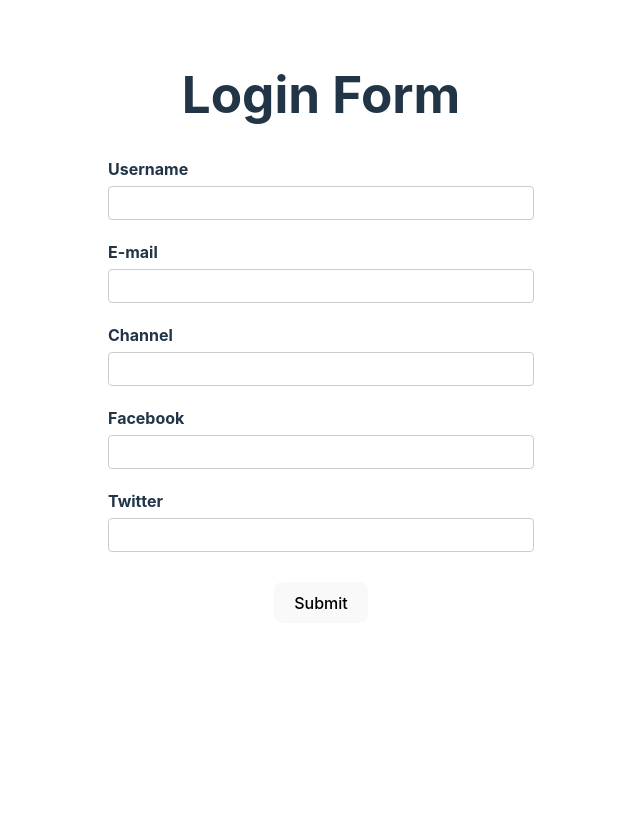
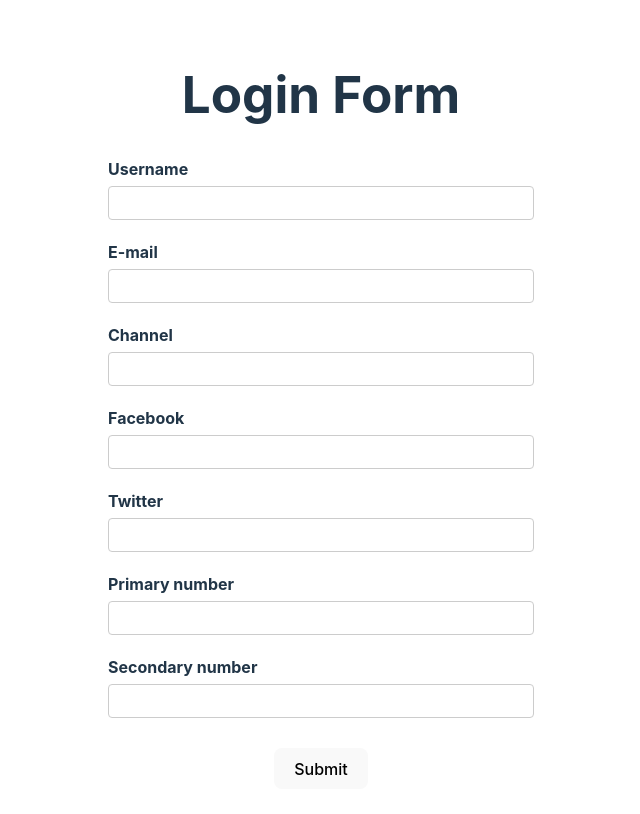
Before and after one commit to chaudhuree/react-hook-form-notes, a React (Vite) app: page / in a window 1280 px wide. Shown: the top 814 px of the page, without its empty margins (319-959 px from the left). Built offline with nearby package versions, Linux system fonts and the light colour scheme.

Commit message:
7️⃣ work with array type form value

```diff
--- a/src/components/LoginForm.tsx
+++ b/src/components/LoginForm.tsx
@@ -11,6 +11,7 @@ function LoginForm() {
         facebook: "",
         twitter: "",
       },
+      phone: ["", ""],
     },
   });
   const { errors } = formState;
@@ -23,6 +24,7 @@ function LoginForm() {
       facebook: string;
       twitter: string;
     };
+    phone: string[];
   };
 
   const onSubmit = (data: FormValues) => {
@@ -92,6 +94,14 @@ function LoginForm() {
           <label htmlFor="twitter">Twitter</label>
           <input type="text" id="twitter" {...register("social.twitter")} />
         </div>
+        <div className="form-control">
+          <label htmlFor="primary">Primary number</label>
+          <input type="text" id="primary" {...register("phone.0")} />
+        </div>
+        <div className="form-control">
+          <label htmlFor="secondary">Secondary number</label>
+          <input type="text" id="secondary" {...register("phone.1")} />
+        </div>
 
         <button>Submit</button>
       </form>
```
